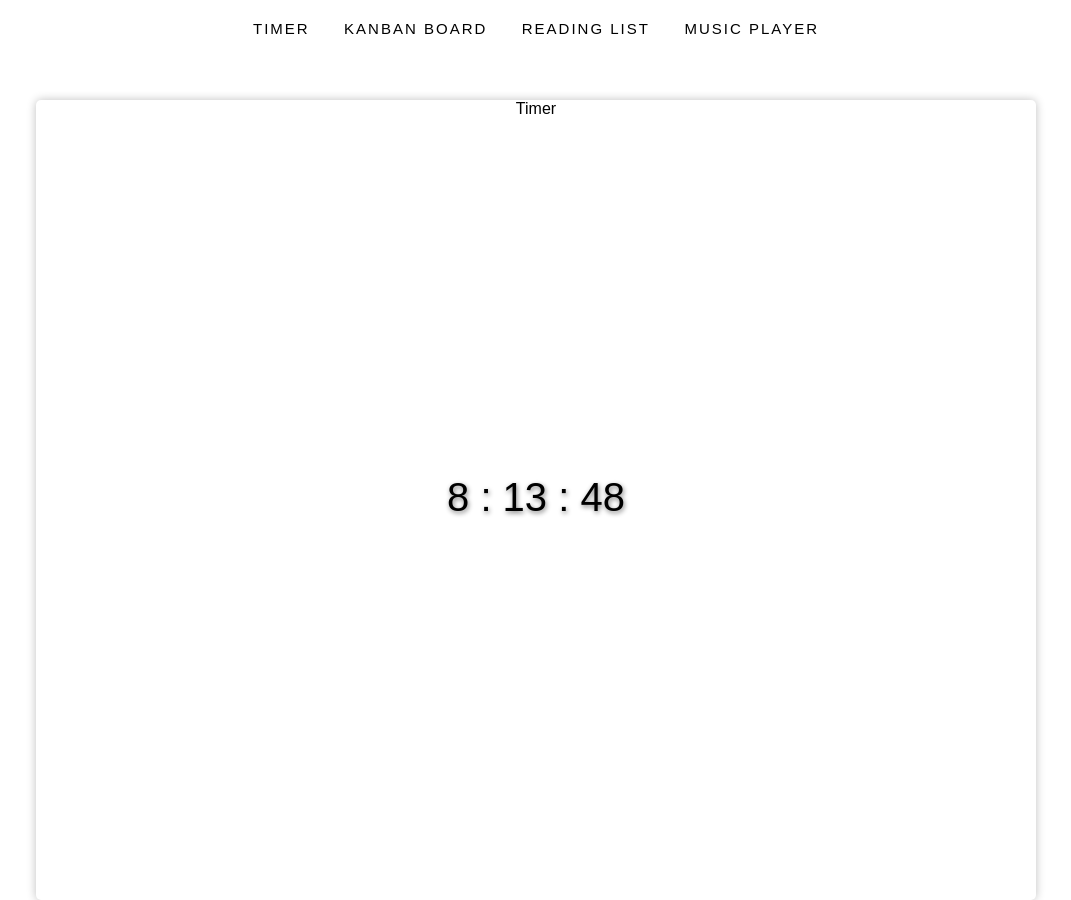
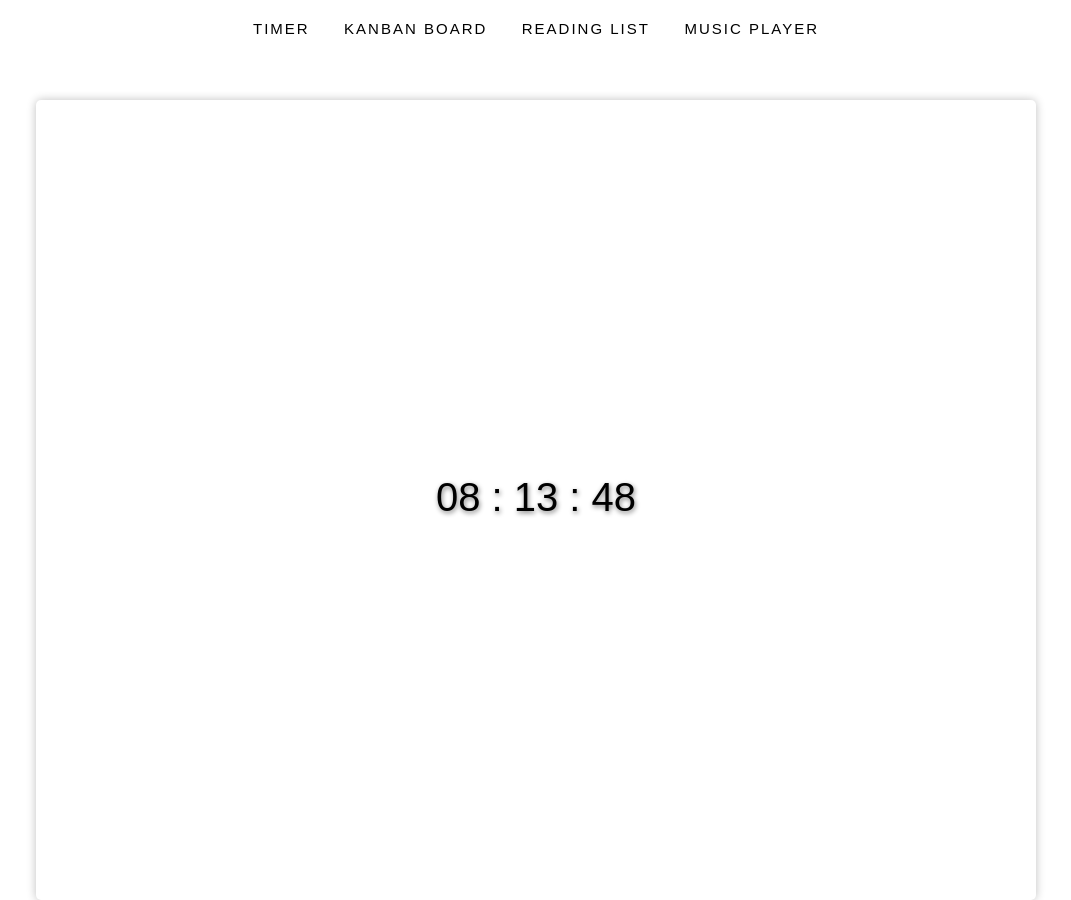
Before and after one commit to 4750decoy/DECO2017_zhli2404, a plain HTML site: page index.html in a window 1280 px wide. Shown: the whole page, without its empty margins (104-1175 px from the left). Drawn offline with Linux system fonts and the light colour scheme.

Commit message:
Time String
Change string length so that time is no longer showing single digit like x:x:x

```diff
--- a/index.html
+++ b/index.html
@@ -18,8 +18,7 @@
 		</ul>
 	</div>
 
-	<div class='task' id='pomodoro' onMouseOver="hide('time-container','stopwatch')" onMouseOut="hide('stopwatch','time-container')" >
-		<p>Timer</p>
+	<div class='task' id='pomodoro' onMouseOver="hide('time-container','stopwatch')" onMouseOut="hide('stopwatch','time-container'	)" >
 		<div  id='time-container'>
 			<p id='clock'></p>
 		</div>
@@ -42,5 +41,6 @@
 		<p>Music</p>
 	</div>
 <script src="main.js"></script>
+<script src="time.js"></script>
 </body>
 </html>
--- a/main.js
+++ b/main.js
@@ -5,22 +5,6 @@ window.addEventListener('scroll',function(){
 	var nav = document.querySelector('#Nav');
 	nav.classList.toggle('sticky',window.scrollY > 0);
 })
-
-
-//  Get time in xx:xx:xx format  //
-
-function getTime(){
-	var t = new Date();
-	var H = String(t.getHours());
-	var M = String(t.getMinutes());
-	var S = String(t.getSeconds());
-	var time = H+' : '+M+' : '+S;
-	document.getElementById("clock").innerHTML = time;
-}
-
-
-//  Refresh every 1 second  //
-window.setInterval('getTime()',100);
 
 
 //  hide other boxs  //
--- a/style.css
+++ b/style.css
@@ -79,6 +79,13 @@ body{
 	color:aqua
 }
 
+
+
+
+
+
+
+
 /*		Define all task class 		*/
 .task{
 	position:relative;
@@ -92,7 +99,13 @@ body{
 
 
 
+
+
+
+
+
 /*		Define pomodoro default block and others none to show timer first 		*/
+/*      Timer      */
 #pomodoro{
 	display:block;
 	transition: 0.6s;
@@ -119,12 +132,24 @@ body{
 	text-shadow:gray 1px 2px 5px;
 }
 #pomodoro:hover{
-	box-shadow:0px 0px 10px 0.1px red;
+	box-shadow:0px 0px 10px 0.1px green;
 }
 
 #stopwatch{
 	display:none;
+	margin-top:100px;
 }
+
+
+
+
+
+
+
+
+
+
+
 
 #KanBan{
 	display:none;
--- /dev/null
+++ b/time.js
@@ -0,0 +1,25 @@
+// JavaScript Document
+
+//  Get time in xx:xx:xx format  //
+
+function getTime(){
+	var t = new Date();
+	var H = String(t.getHours());
+	var M = String(t.getMinutes());
+	var S = String(t.getSeconds());
+	if (H.length<2){
+		H = '0'+H;
+	};
+	if (M.length<2){
+		M = '0'+M;
+	};
+	if (S.length<2){
+		S = '0'+S;
+	};
+	var time = H+' : '+M+' : '+S;
+	document.getElementById("clock").innerHTML = time;
+}
+
+
+//  Refresh every 1 second  //
+window.setInterval('getTime()',100);
```
